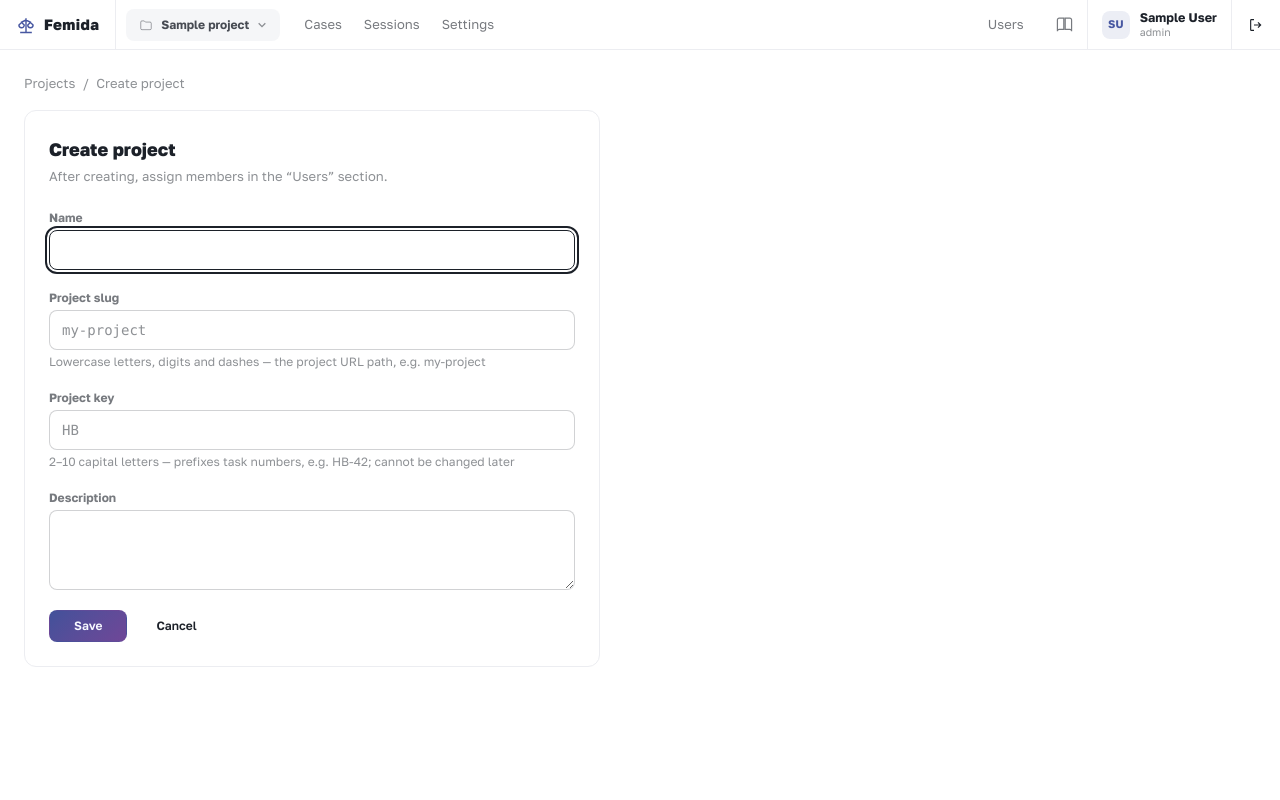
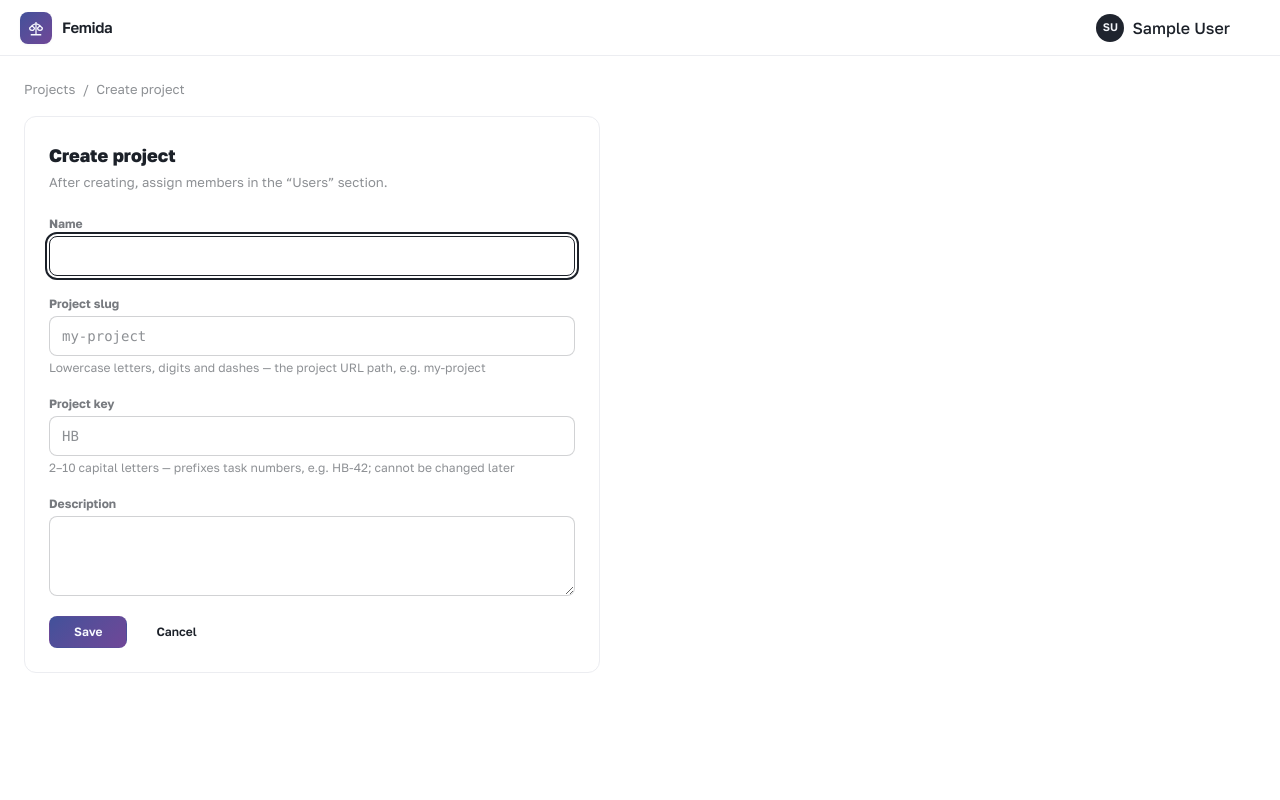
Before and after one commit to icroice/femida, a Laravel app: page /projects/create in a window 1280 px wide. Run offline with Laravel 12, Linux system fonts and the light colour scheme; a user stored in the database is signed in; tables that the repository leaves empty hold one stand-in row (values such as "Sample post"); style sheets or scripts are compiled from the project's sources; some libraries are stand-ins or nearby versions.

Commit message:
feat(ui): app shell — module tabs, dark rail, project switcher (006)
Header h-14 (styleguide «Каркас»): logo, module tabs from ModuleRegistry
(access via AccessService — membership ∧ view right), focus-based project
switcher (check on the current project, project settings for project
admins, all-projects link, create for the instance admin) and a profile
dropdown (profile, users for admins, help, logout). Below: the dark
.app-sidebar rail with the active module's sections and entity counters;
active items carry aria-current="page" only — the look lives in CSS.

The project context is taken from the route parameter: a $project view
variable leaks out of content sections (the home page foreach made the
shell render outside projects). Outside a project the shell degrades to
the bare header; on <lg the rail hides, the tab nav scrolls, the
switcher drops the project name.

```diff
--- a/lang/en/app.php
+++ b/lang/en/app.php
@@ -9,6 +9,9 @@ return [
     'settings' => 'Settings',
     'users' => 'Users',
     'help' => 'Help',
+    'section' => 'Section',
+    'modules' => 'Modules',
+    'all_projects_menu' => 'All projects',
     'theme_light' => 'Light',
     'reset_filters' => 'Reset filters',
     'shown_of' => 'Showing :shown of :total',
--- a/lang/ru/app.php
+++ b/lang/ru/app.php
@@ -9,6 +9,9 @@ return [
     'settings' => 'Настройки',
     'users' => 'Пользователи',
     'help' => 'Справка',
+    'section' => 'Раздел',
+    'modules' => 'Модули',
+    'all_projects_menu' => 'Все проекты',
     'theme_light' => 'Светлая',
     'reset_filters' => 'Сбросить фильтры',
     'shown_of' => 'Показано :shown из :total',
--- a/resources/js/app.js
+++ b/resources/js/app.js
@@ -28,9 +28,11 @@ import {
     LogOut,
     Mail,
     Package,
+    BookOpen,
     Palette,
     PanelsTopLeft,
     Pencil,
+    Play,
     Plus,
     RectangleHorizontal,
     RotateCcw,
@@ -45,6 +47,7 @@ import {
     Type,
     Upload,
     User,
+    Users,
     X,
 } from 'lucide';
 
@@ -53,6 +56,7 @@ const icons = {
     ArrowRight,
     BadgeCheck,
     Bell,
+    BookOpen,
     CalendarDays,
     Check,
     ChevronDown,
@@ -76,6 +80,7 @@ const icons = {
     Palette,
     PanelsTopLeft,
     Pencil,
+    Play,
     Plus,
     RectangleHorizontal,
     RotateCcw,
@@ -90,6 +95,7 @@ const icons = {
     Type,
     Upload,
     User,
+    Users,
     X,
 };
 
--- a/resources/views/layouts/app.blade.php
+++ b/resources/views/layouts/app.blade.php
@@ -19,104 +19,196 @@
         ->map(fn ($part) => mb_substr($part, 0, 1))
         ->take(2)
         ->implode(''));
-    $project = $project ?? null;
+
+    // The shell (module tabs, dark rail, project switcher) exists only inside
+    // a project; home is the project picker itself, other pages are bare.
+    // The context comes from the route parameter — a $project view variable
+    // would leak from content sections (e.g. the home page foreach).
+    $project = request()->route('project');
     $switcherProjects = $user && $user->isAdmin()
         ? \App\Models\Project::query()->orderBy('name')->get()
         : $user?->projects()->orderBy('name')->get() ?? collect();
-    // outside project pages the navigation is built from the user's first project,
-    // so the menu never disappears; the home page is the project picker itself
-    $project = $project ?? (request()->routeIs('home') ? null : $switcherProjects->first());
 
-    // header pill link: quiet by default, highlighted for the open section
-    $navLink = fn (bool $isActive) => 'px-2.5 py-1.5 rounded-lg text-[13px] '.($isActive
-        ? 'bg-base-200/70 font-bold text-base-content'
-        : 'text-base-content/60 hover:text-base-content hover:bg-base-200/50');
+    // Module tabs: registry modules the user may view (spec §5 — membership ∧
+    // right; today every member holds every verb, v2-18). A module without
+    // sections has no landing route and shows no tab.
+    $access = app(\App\Support\Access\AccessService::class);
+    $modules = $project && $user
+        ? collect(\App\Support\Access\ModuleRegistry::all())
+            ->filter(fn ($m) => $m->sections !== []
+                && $access->check($user, $project, $m->ability($m->sections[0], \App\Support\Access\Permission::View)))
+        : collect();
+
+    // The open section is the URL segment after the project slug
+    // (/projects/{slug}/{section}); pages outside module sections (settings)
+    // keep the first module rail without a highlighted item.
+    $sectionSlug = (string) request()->segment(3);
+    $activeModule = null;
+    $activeSection = null;
+    foreach ($modules as $module) {
+        if ($module->hasSection($sectionSlug)) {
+            $activeModule = $module;
+            $activeSection = $sectionSlug;
+            break;
+        }
+    }
+    $activeModule ??= $modules->first();
+
+    $moduleIcon = fn (string $id): string => match ($id) {
+        'qa' => 'flask-conical',
+        default => 'layers',
+    };
+    $sectionIcon = fn (string $id): string => match ($id) {
+        'cases' => 'list-todo',
+        'sessions' => 'play',
+        default => 'layers',
+    };
+    $sectionTitle = fn (string $id): string => match ($id) {
+        'cases' => __('app.cases'),
+        'sessions' => __('app.sessions'),
+        default => ucfirst($id),
+    };
+    $sectionCount = fn (string $id) => match ($id) {
+        'cases' => \App\Models\TestCase::query()->where('project_id', $project->id)->count(),
+        'sessions' => \App\Models\TestSession::query()->where('project_id', $project->id)->count(),
+        default => null,
+    };
 @endphp
 
-{{-- Single-tier header: logo · project switcher · section tabs · system/user/logout --}}
-<header class="flex-none h-[50px] flex items-stretch bg-base-100 border-b border-base-200">
-    <div class="flex items-center gap-2 px-4 border-r border-base-200">
-        <a href="{{ route('home') }}" class="flex items-center gap-2 font-extrabold text-[15px] tracking-wide">
-            <svg viewBox="0 0 24 24" class="w-5 h-5 text-primary" fill="none" stroke="currentColor" stroke-width="1.7"><path d="M12 4v17M5 21h14M12 6l-6 3 6-3 6 3M3.5 12a3.2 3.2 0 0 0 6.4 0L6.7 9zM14.1 12a3.2 3.2 0 0 0 6.4 0L17.3 9z"/></svg>
-            Femida
+{{-- App shell header (styleguide «Каркас»): logo · module tabs · project switcher · profile --}}
+<header class="flex-none h-14 z-40 flex items-center gap-4 sm:gap-6 px-4 sm:px-5 bg-base-100 border-b border-base-200">
+    <a href="{{ route('home') }}" class="flex-none flex items-center gap-2.5">
+        <span class="grid size-8 place-items-center rounded-lg bg-primary text-primary-content shadow-(--fm-shadow-sm)">
+            <svg viewBox="0 0 24 24" class="w-[18px] h-[18px]" fill="none" stroke="currentColor" stroke-width="1.7"><path d="M12 4v17M5 21h14M12 6l-6 3 6-3 6 3M3.5 12a3.2 3.2 0 0 0 6.4 0L6.7 9zM14.1 12a3.2 3.2 0 0 0 6.4 0L17.3 9z"/></svg>
+        </span>
+        <span class="text-[15px] font-semibold tracking-tight">Femida</span>
     </a>
+
+    @if ($modules->isNotEmpty())
+        <nav class="flex-1 flex items-center gap-0.5 min-w-0 overflow-x-auto fem-scroll" aria-label="{{ __('app.modules') }}">
+            @foreach ($modules as $module)
+                <a href="{{ route("projects.{$module->sections[0]}.index", $project) }}"
+                   @if ($activeModule?->id === $module->id) aria-current="page" @endif
+                   class="inline-flex items-center gap-2 rounded-md px-3 py-1.5 text-(--fm-ink-2) hover:bg-base-200 hover:text-base-content transition-colors whitespace-nowrap">
+                    <i data-lucide="{{ $moduleIcon($module->id) }}" class="size-4 text-(--fm-subtle)"></i>
+                    {{ $module->title }}
+                </a>
+            @endforeach
+        </nav>
+    @endif
+
+    <div class="ml-auto flex items-center gap-1.5 sm:gap-2">
+        @if ($project)
+            <div class="dropdown dropdown-end">
+                <div tabindex="0" role="button" aria-label="{{ __('app.projects') }}"
+                     class="flex items-center gap-2 rounded-lg border border-(--fm-line) bg-base-100 py-1 pl-1 pr-2.5 shadow-(--fm-shadow-xs) hover:border-(--fm-line-strong) cursor-pointer transition-colors">
+                    <span class="grid size-6 place-items-center rounded-md bg-(--fm-primary-soft-2) text-[11px] font-semibold text-primary">{{ mb_strtoupper(mb_substr($project->name, 0, 1)) }}</span>
+                    <span class="hidden md:block max-w-48 truncate font-medium">{{ $project->name }}</span>
+                    <i data-lucide="chevrons-up-down" class="size-3.5 text-(--fm-subtle)"></i>
                 </div>
-
-    @if ($project)
-        <div class="flex items-center px-2.5">
-            <div class="dropdown">
-                <div tabindex="0" role="button" class="btn btn-ghost btn-sm h-8 normal-case font-normal gap-2 px-3 rounded-lg bg-base-200/50 text-base-content/80">
-                    <svg viewBox="0 0 24 24" class="w-3.5 h-3.5 text-base-content/40" fill="none" stroke="currentColor" stroke-width="1.7"><path d="M3 7a2 2 0 0 1 2-2h4l2 2h8a2 2 0 0 1 2 2v9a2 2 0 0 1-2 2H5a2 2 0 0 1-2-2z"/></svg>
-                    <b class="font-bold">{{ $project->name }}</b>
-                    <svg viewBox="0 0 12 12" class="w-2.5 h-2.5 opacity-60"><path d="M2 4l4 4 4-4" fill="none" stroke="currentColor" stroke-width="1.6"/></svg>
-                </div>
-                <ul tabindex="0" class="dropdown-content menu bg-base-100 rounded-box border border-base-200 w-64 p-2 shadow-lg mt-1 z-50 text-sm">
+                <ul tabindex="0" class="dropdown-content menu z-30 mt-2 w-72 rounded-box border border-(--fm-line) bg-base-100 p-1.5 shadow-(--fm-shadow-lg)">
+                    <li class="menu-title text-xs font-medium text-(--fm-muted)">{{ __('app.projects') }}</li>
                     @forelse ($switcherProjects as $p)
-                        <li><a href="{{ route('projects.cases.index', $p) }}">{{ $p->name }}</a></li>
+                        <li>
+                            <a href="{{ route('projects.cases.index', $p) }}" class="justify-between">
+                                <span class="flex items-center gap-2 min-w-0">
+                                    <span class="grid size-5 place-items-center rounded bg-(--fm-primary-soft-2) text-[10px] font-semibold text-primary">{{ mb_strtoupper(mb_substr($p->name, 0, 1)) }}</span>
+                                    <span class="truncate">{{ $p->name }}</span>
+                                </span>
+                                @if ($p->is($project))<i data-lucide="check" class="size-4 text-primary"></i>@endif
+                            </a>
+                        </li>
                     @empty
-                        <li class="disabled text-base-content/40 px-3 py-2">{{ __('app.only_yours') }}</li>
+                        <li class="disabled text-(--fm-muted) px-3 py-2">{{ __('app.only_yours') }}</li>
                     @endforelse
+                    <li aria-hidden="true" class="pointer-events-none my-1 border-t border-(--fm-line)"></li>
+                    @can('update', $project)
+                        <li>
+                            <a href="{{ route('projects.settings', $project) }}">
+                                <i data-lucide="settings" class="size-4"></i>{{ __('app.settings') }}
+                            </a>
+                        </li>
+                    @endcan
+                    <li>
+                        <a href="{{ route('home') }}">
+                            <i data-lucide="layout-dashboard" class="size-4"></i>{{ __('app.all_projects_menu') }}
+                        </a>
+                    </li>
                     @can('create', \App\Models\Project::class)
-                        <li class="border-t border-base-200/70 mt-1 pt-1">
-                            <a href="{{ route('projects.create') }}" class="text-primary font-semibold">＋ {{ __('app.create_project') }}</a>
+                        <li>
+                            <a href="{{ route('projects.create') }}" class="text-primary font-semibold">
+                                <i data-lucide="plus" class="size-4"></i>{{ __('app.create_project') }}
+                            </a>
                         </li>
                     @endcan
                 </ul>
             </div>
-        </div>
         @endif
 
-    {{-- project sections: cases / sessions / settings (settings — owner only) --}}
-    @if ($project)
-        <nav class="flex items-center gap-0.5 pl-1">
-            <a href="{{ route('projects.cases.index', $project) }}"
-               class="{{ $navLink(request()->routeIs('projects.cases.*')) }}">{{ __('app.cases') }}</a>
-            <a href="{{ route('projects.sessions.index', $project) }}"
-               class="{{ $navLink(request()->routeIs('projects.sessions.*', 'sessions.*')) }}">{{ __('app.sessions') }}</a>
-            @can('update', $project)
-                <a href="{{ route('projects.settings', $project) }}"
-                   class="{{ $navLink(request()->routeIs('projects.settings*')) }}">{{ __('app.settings') }}</a>
-            @endcan
-        </nav>
+        <div class="dropdown dropdown-end">
+            <div tabindex="0" role="button" aria-label="{{ __('profile.title') }}"
+                 class="flex items-center gap-2 rounded-lg py-1 pl-1 pr-2 hover:bg-base-200 cursor-pointer transition-colors">
+                <div class="avatar avatar-placeholder">
+                    <div class="w-7 rounded-full bg-neutral text-neutral-content"><span class="text-[11px] font-semibold">{{ $initials }}</span></div>
+                </div>
+                <span class="font-medium hidden sm:block max-w-40 truncate">{{ $user?->name }}</span>
+                <i data-lucide="chevron-down" class="size-3.5 text-(--fm-subtle)"></i>
+            </div>
+            <ul tabindex="0" class="dropdown-content menu z-30 mt-2 w-60 rounded-box border border-(--fm-line) bg-base-100 p-1.5 shadow-(--fm-shadow-lg)">
+                <li class="pointer-events-none px-3 py-2">
+                    <div class="flex flex-col items-start gap-0 p-0">
+                        <span class="font-medium">{{ $user?->name }}</span>
+                        <span class="text-xs text-(--fm-muted)">{{ $user?->is_admin ? __('app.role_admin') : __('app.role_user') }}</span>
+                    </div>
+                </li>
+                <li aria-hidden="true" class="pointer-events-none my-1 border-t border-(--fm-line)"></li>
+                <li><a href="{{ route('profile') }}"><i data-lucide="user" class="size-4"></i>{{ __('profile.title') }}</a></li>
+                @if ($user?->managesUsers())
+                    <li><a href="{{ route('users.index') }}"><i data-lucide="users" class="size-4"></i>{{ __('app.users') }}</a></li>
                 @endif
-
-    <div class="ml-auto flex items-stretch">
-        @if ($user?->managesUsers())
-            <div class="flex items-center px-2">
-                <a href="{{ route('users.index') }}"
-                   class="px-2.5 py-1.5 rounded-lg text-[13px] {{ request()->routeIs('users.*') ? 'bg-base-200/70 font-bold text-base-content' : 'text-base-content/60 hover:text-base-content hover:bg-base-200/50' }}">
-                    {{ __('app.users') }}</a>
-            </div>
-        @endif
-        <div class="flex items-center px-1.5">
-            <a href="{{ route('help.index') }}" title="{{ __('app.help') }}" aria-label="{{ __('app.help') }}"
-               class="px-2 py-1.5 rounded-lg {{ request()->routeIs('help.*') ? 'bg-base-200/70 text-base-content' : 'text-base-content/60 hover:text-base-content hover:bg-base-200/50' }}">
-                <svg viewBox="0 0 24 24" class="w-[17px] h-[17px]" fill="none" stroke="currentColor" stroke-width="1.7"><path d="M2 5.5A2.5 2.5 0 0 1 4.5 3H11v16H4.5A2.5 2.5 0 0 0 2 21.5zM22 5.5A2.5 2.5 0 0 0 19.5 3H13v16h6.5a2.5 2.5 0 0 1 2.5 2.5z"/></svg>
-            </a>
-        </div>
-        <div class="flex items-center gap-2.5 px-3.5 border-l border-base-200">
-            <a href="{{ route('profile') }}" title="{{ __('profile.title') }}" class="flex items-center gap-2.5 hover:opacity-80">
-                <div class="w-7 h-7 rounded-lg bg-primary/10 text-primary flex items-center justify-center text-[11px] font-bold">{{ $initials }}</div>
-                <div class="leading-tight hidden sm:block">
-                    <div class="text-[12.5px] font-bold">{{ $user?->name }}</div>
-                    <div class="text-[10.5px] text-base-content/50">{{ $user?->is_admin ? __('app.role_admin') : __('app.role_user') }}</div>
-                </div>
-            </a>
-        </div>
-        <div class="flex items-center px-2 border-l border-base-200">
-            <form method="POST" action="{{ route('logout') }}">
+                <li><a href="{{ route('help.index') }}"><i data-lucide="book-open" class="size-4"></i>{{ __('app.help') }}</a></li>
+                <li aria-hidden="true" class="pointer-events-none my-1 border-t border-(--fm-line)"></li>
+                <li class="-mt-1 pt-1 border-t border-(--fm-line)">
+                    <form method="POST" action="{{ route('logout') }}" class="px-2 pb-1">
                         @csrf
-                <button class="btn btn-ghost btn-sm btn-square" title="{{ __('app.logout') }}">
-                    <svg viewBox="0 0 24 24" class="w-4 h-4" fill="none" stroke="currentColor" stroke-width="1.7"><path d="M9 4H5a1 1 0 0 0-1 1v14a1 1 0 0 0 1 1h4M15 8l4 4-4 4M19 12H9"/></svg>
+                        <button type="submit"
+                                class="flex w-full items-center gap-2 rounded-md px-2 py-1.5 text-error hover:bg-base-200 transition-colors">
+                            <i data-lucide="log-out" class="size-4"></i>{{ __('app.logout') }}
                         </button>
                     </form>
+                </li>
+            </ul>
         </div>
     </div>
 </header>
 
-{{-- Work area: regular pages scroll as a whole; rail pages
-     provide a shell section and split the area into independent scrolls --}}
-<main class="flex-1 min-h-0 flex flex-col">
+{{-- Work area: dark module rail (desktop) + content. Rail pages provide a
+     shell section and split the content column into independent scrolls --}}
+<main class="flex-1 min-h-0 flex">
+    @if ($activeModule)
+        <aside class="app-sidebar hidden lg:flex w-62 flex-none flex-col border-r">
+            <div class="px-4 pt-5 pb-2 flex-none">
+                <p class="px-2 text-[11px] font-semibold uppercase tracking-[0.08em] text-(--fm-subtle)">{{ __('app.section') }}</p>
+                <p class="px-2 mt-1 text-[15px] font-semibold tracking-tight">{{ $activeModule->title }}</p>
+            </div>
+            <nav class="flex flex-col gap-0.5 px-3 py-2 overflow-y-auto fem-scroll" aria-label="{{ $activeModule->title }}">
+                @foreach ($activeModule->sections as $section)
+                    @php $count = $sectionCount($section); @endphp
+                    <a href="{{ route("projects.{$section}.index", $project) }}"
+                       @if ($activeSection === $section) aria-current="page" @endif
+                       class="flex items-center gap-2.5 rounded-lg px-2.5 py-2 text-(--fm-ink-2) hover:bg-(--fm-row-hover) hover:text-base-content transition-colors">
+                        <i data-lucide="{{ $sectionIcon($section) }}" class="size-4 text-(--fm-subtle)"></i>
+                        <span>{{ $sectionTitle($section) }}</span>
+                        @if ($count !== null)
+                            <span class="ml-auto text-xs tabular-nums text-(--fm-subtle)">{{ $count }}</span>
+                        @endif
+                    </a>
+                @endforeach
+            </nav>
+        </aside>
+    @endif
+
+    <div class="flex-1 min-w-0 flex flex-col">
         @hasSection('shell')
             @yield('shell')
         @else
@@ -127,6 +219,7 @@
                 @yield('content')
             </div>
         @endif
+    </div>
 </main>
 
 @livewireScripts
```
Also changed, not shown: docs/backlog/006-app-shell.md (deleted, +0 -28 lines), tests/Feature/AppShellTest.php (added, +130 -0 lines), tests/Feature/HelpPagesTest.php (+4 -4 lines), tests/Feature/UiPagesTest.php (+20 -19 lines), tests/Feature/WorkspaceUiTest.php (+1 -1 lines). Lines whose indentation alone changed are shown as unchanged.
